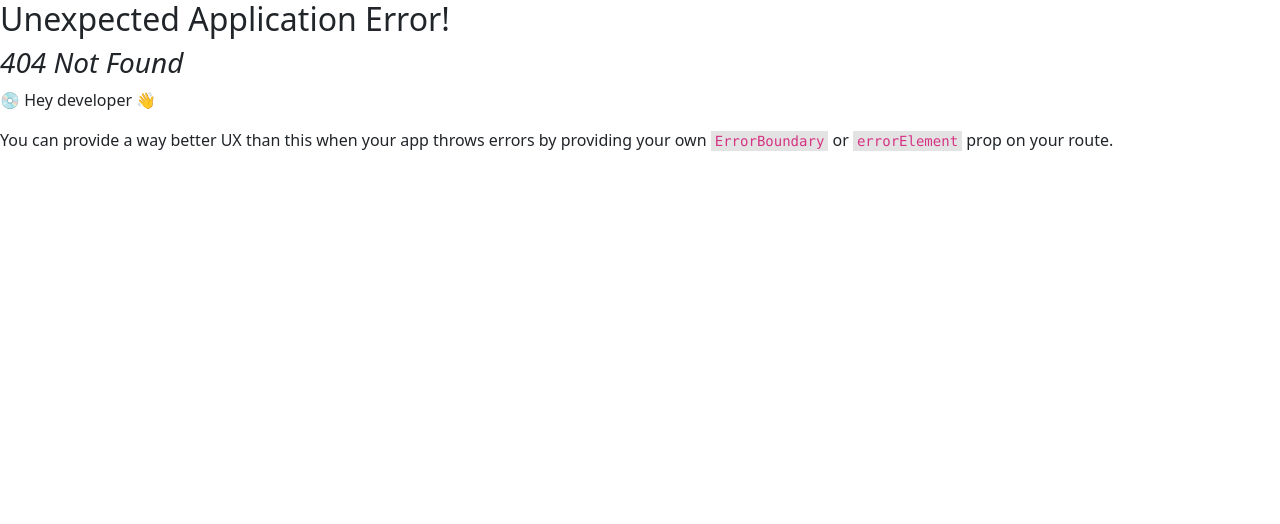
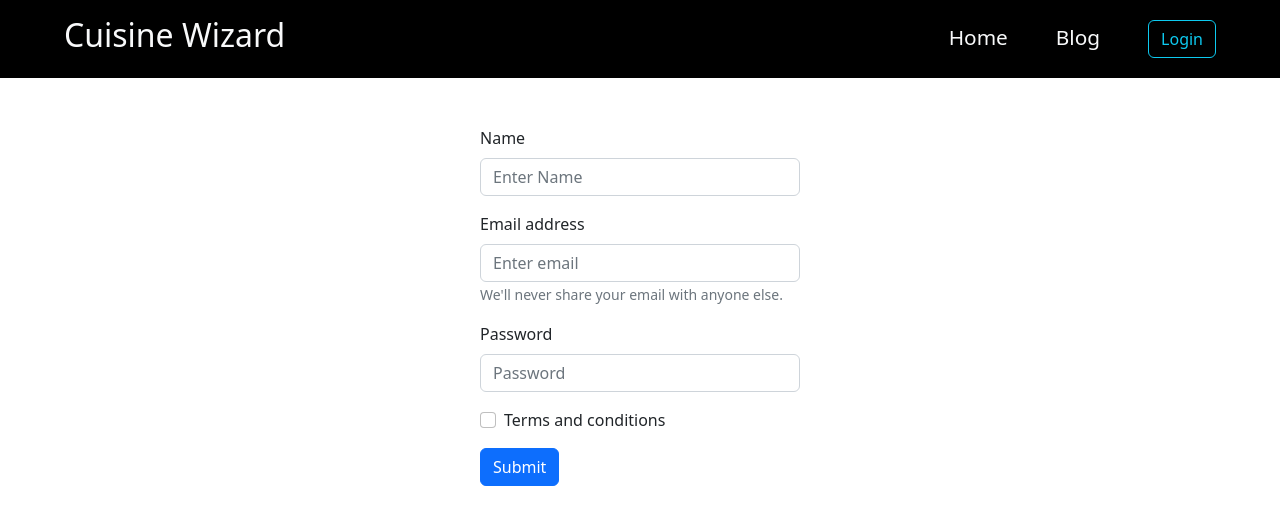
Before and after one commit to Das-Dipto/Cuisine-wizard-client, a React (Vite) app: page /register in a window 1280 px wide. Before the commit this address had no page. Shown: the top 524 px of the page. Built offline with nearby package versions, Linux system fonts and the light colour scheme.

Commit message:
Login and registation page  implemented

```diff
--- a/src/Component/PublicRoute/Login.jsx
+++ b/src/Component/PublicRoute/Login.jsx
@@ -9,8 +9,8 @@
 const Login = () => {
   return (
     <>
-      <div className="login-container d-flex align-items-center w-75 mx-auto">
-        <div style={{width:600}}>
+      <div className="login-container d-flex flex-column flex-md-row align-items-center w-75 mx-auto">
+        <div style={{maxWidth:600}}>
             <Lottie animationData={Anim} />
         </div>
         <div className="login-item">
@@ -22,10 +22,10 @@
                  <FaGithub style={{fontSize:30}} className='me-2'/>
                   Sign in with Github
             </div>
-            <div className="Email-login d-flex w-100 justify-content-center align-items-center login-bar p-4">
+            <Link to="/signInWithMail" className="Email-login text-dark d-flex w-100 justify-content-center align-items-center login-bar p-4 text-decoration-none">
                  <AiOutlineMail style={{fontSize:30}} className='me-2'/>
                  Sign in with Email
-            </div>
+            </Link>
             <Link to="/register" className='text-primary'>New here? Please register</Link>
         </div>
       </div>
--- /dev/null
+++ b/src/Component/PublicRoute/MailLogin.jsx
@@ -0,0 +1,27 @@
+import React from 'react'
+import Button from 'react-bootstrap/Button';
+import Form from 'react-bootstrap/Form';
+
+const MailLogin = () => {
+  return (
+    <>
+        <Form className='w-25 mx-auto my-5'>
+            <Form.Group className="mb-3" controlId="formBasicEmail">
+                <Form.Label>Email address</Form.Label>
+                <Form.Control type="email" placeholder="Enter email" required/>
+            </Form.Group>
+
+            <Form.Group className="mb-3" controlId="formBasicPassword">
+                <Form.Label>Password</Form.Label>
+                <Form.Control type="password" placeholder="Password" required/>
+            </Form.Group>
+
+            <Button variant="primary" type="submit">
+                Submit
+            </Button>
+        </Form>
+    </>
+  )
+}
+
+export default MailLogin
--- /dev/null
+++ b/src/Component/PublicRoute/Register.jsx
@@ -0,0 +1,37 @@
+import React from 'react'
+import Button from 'react-bootstrap/Button';
+import Form from 'react-bootstrap/Form';
+
+const Register = () => {
+  return (
+    <>
+       <Form className='w-25 mx-auto my-5'>
+            <Form.Group className="mb-3" controlId="formBasicEmail">
+                <Form.Label>Name</Form.Label>
+                <Form.Control type="text" placeholder="Enter Name" required/>
+            </Form.Group>
+
+            <Form.Group className="mb-3" controlId="formBasicEmail">
+                <Form.Label>Email address</Form.Label>
+                <Form.Control type="email" placeholder="Enter email" required/>
+                <Form.Text className="text-muted">
+                    We'll never share your email with anyone else.
+                </Form.Text>
+            </Form.Group>
+
+            <Form.Group className="mb-3" controlId="formBasicPassword">
+                <Form.Label>Password</Form.Label>
+                <Form.Control type="password" placeholder="Password" required/>
+            </Form.Group>
+            <Form.Group className="mb-3" controlId="formBasicCheckbox">
+                <Form.Check type="checkbox" label="Terms and conditions" />
+            </Form.Group>
+            <Button variant="primary" type="submit">
+                Submit
+            </Button>
+    </Form>
+    </>
+  )
+}
+
+export default Register
--- a/src/index.css
+++ b/src/index.css
@@ -41,6 +41,7 @@
   top: 50%;
   transform: translateY(-50%);
 }
+
 /* Above Home component design */
 
 
@@ -54,7 +55,7 @@
 
 .login-bar:hover{
   border: 1px solid rgb(8, 164, 255);
-  color: white;
+  color: white !important;
   background-color: rgb(8, 164, 255);
 }
 
```
Also changed, not shown: src/Component/ContextProvider/AuthProvider.jsx (added, +9 -0 lines), src/main.jsx (+11 -1 lines).
